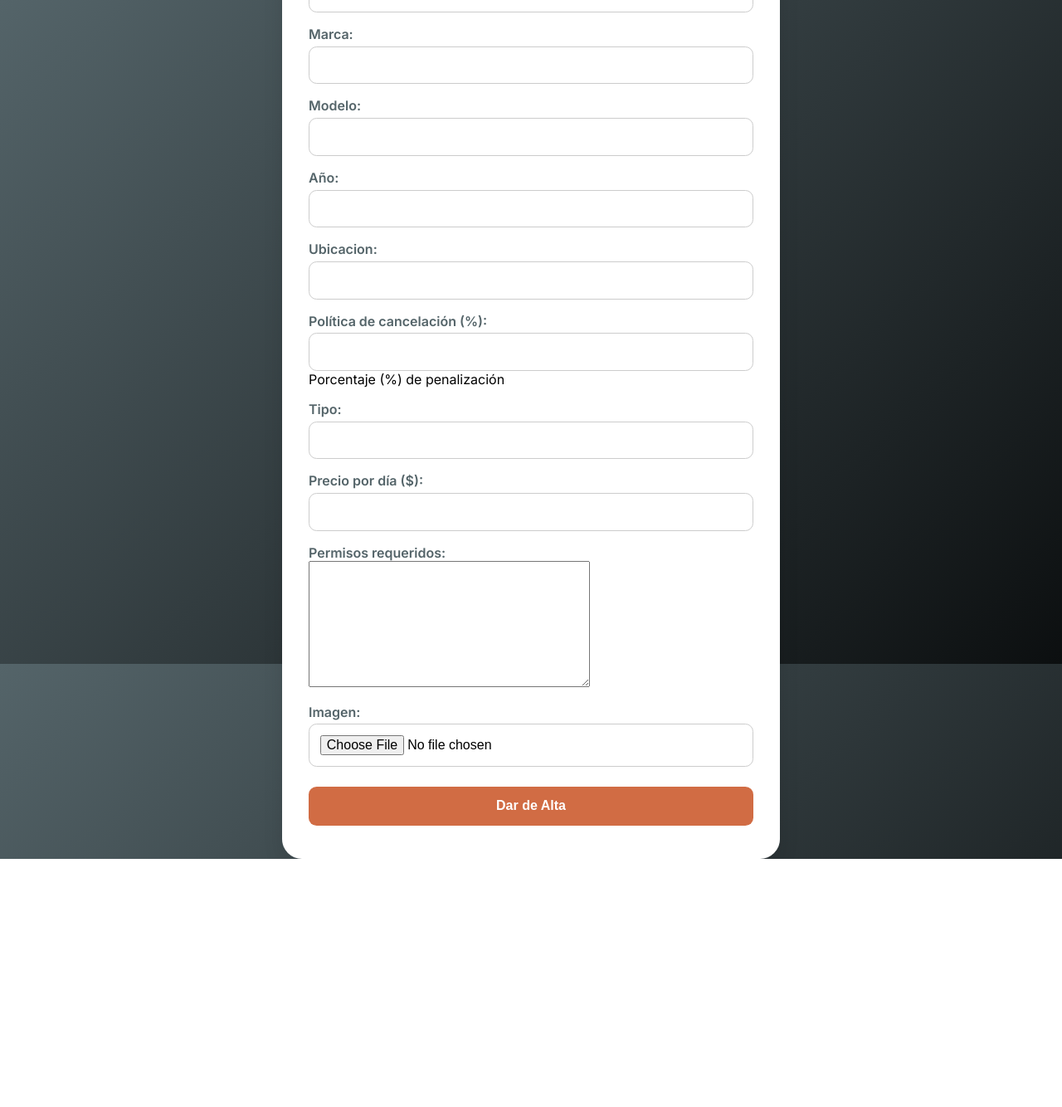
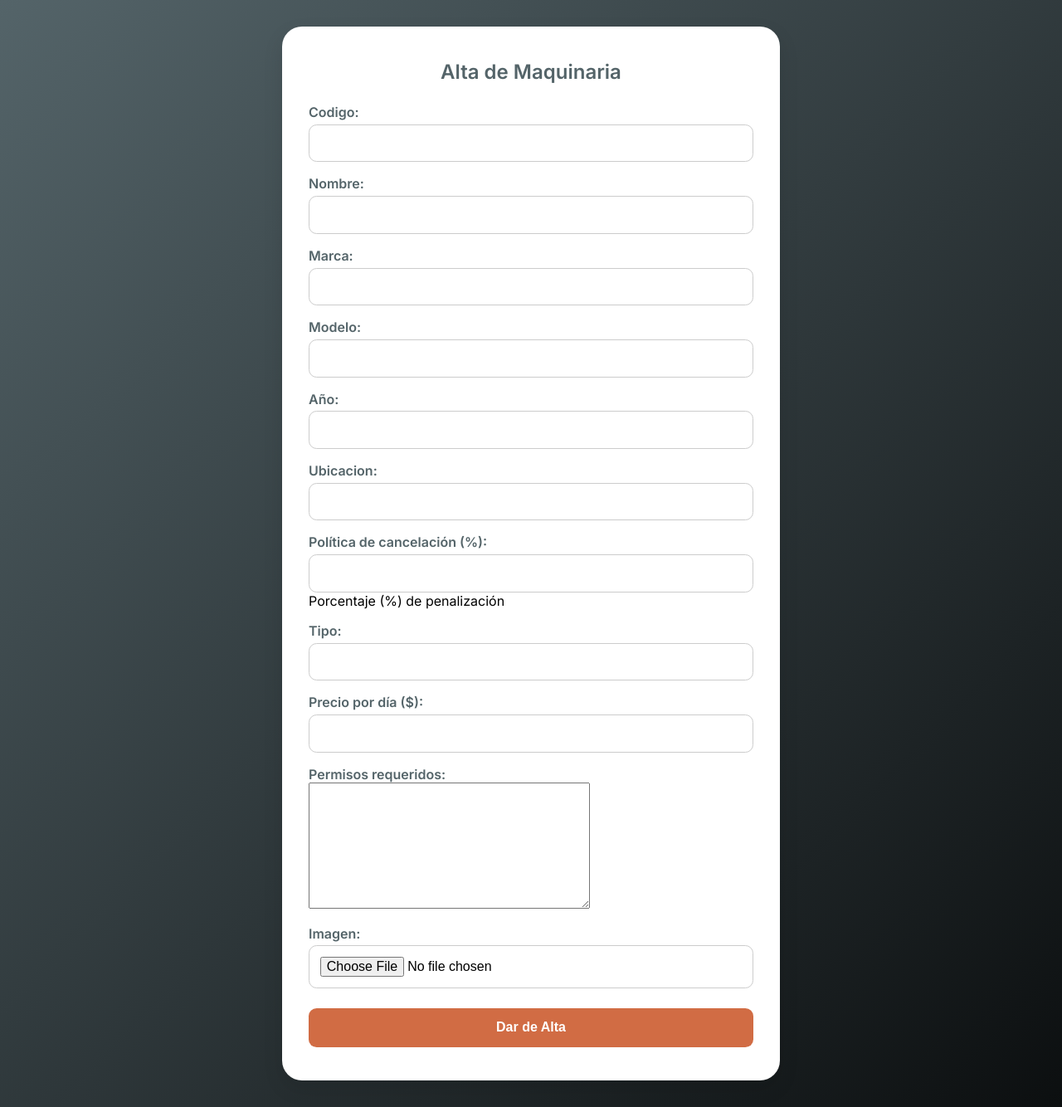
Before and after one commit to CeciliaMarfia/bea-scrumsynergy, a Django app: page /alta_maquinaria/ in a window 1280 px wide. Shown: the whole page at 83% size. Before the commit the page ends 1035 px from the top, so only its background shows below. Run offline with Django 5.2, Linux system fonts and the light colour scheme.

Commit message:
Fix layout issues in HTML to properly display the form without zooming out

```diff
--- a/tasks/templates/tasks/alta_maquinaria.html
+++ b/tasks/templates/tasks/alta_maquinaria.html
@@ -15,10 +15,11 @@
     body {
       font-family: 'Inter', sans-serif;
       background: linear-gradient(135deg, #546469, #0c0f10);
-      height: 100vh;
+      min-height: 100vh;
+      padding: 2rem 1rem;
       display: flex;
       justify-content: center;
-      align-items: center;
+      align-items: start;
     }
 
     .form-card {
```
